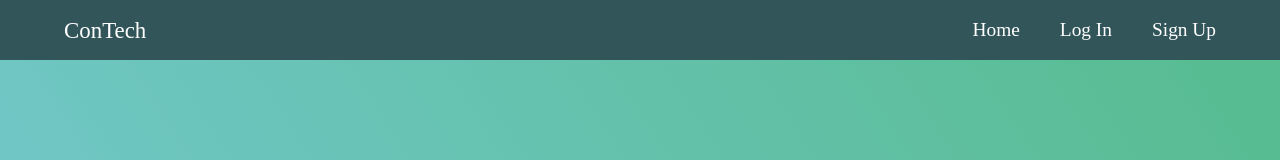
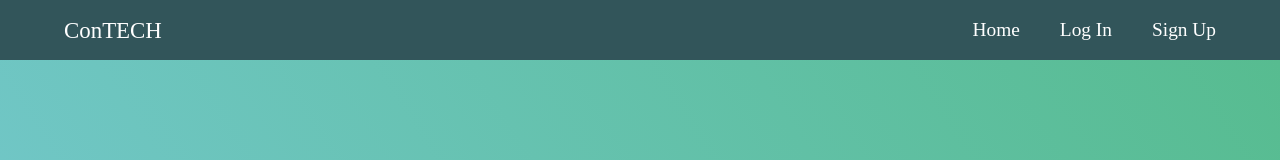
Before and after one commit to dbdoyle182/Contech, a React (Create React App) app in the folder client/: page / in a window 1280 px wide. Shown: the top 160 px of the page. Built offline with nearby package versions, Linux system fonts and the light colour scheme; no server answers.

Commit message:
updated logo text

```diff
--- a/client/src/components/Navbar.js
+++ b/client/src/components/Navbar.js
@@ -12,7 +12,7 @@ const Navbar = () => (
                 <Link to='/' className={
             window.location.pathname === "/" ? "nav-link active logo" : "nav-link logo"
           }>
-                    <span className="logo-text">ConTech</span>
+                    <span className="logo-text">ConTECH</span>
                 </Link>
             </div>
         {Auth.isUserAuthenticated() ? (
```
